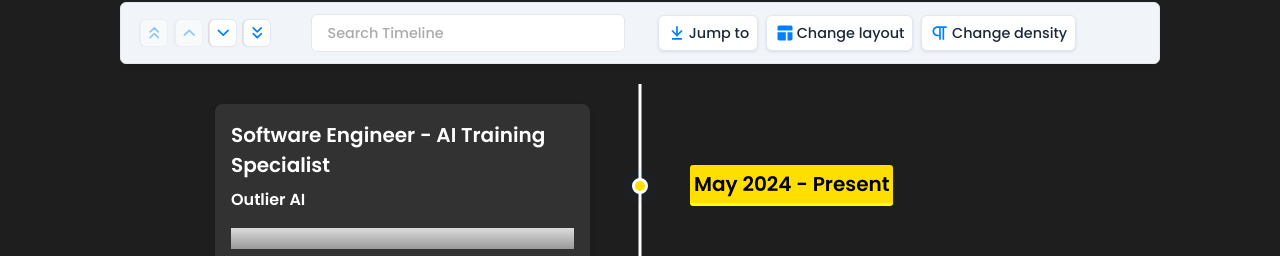
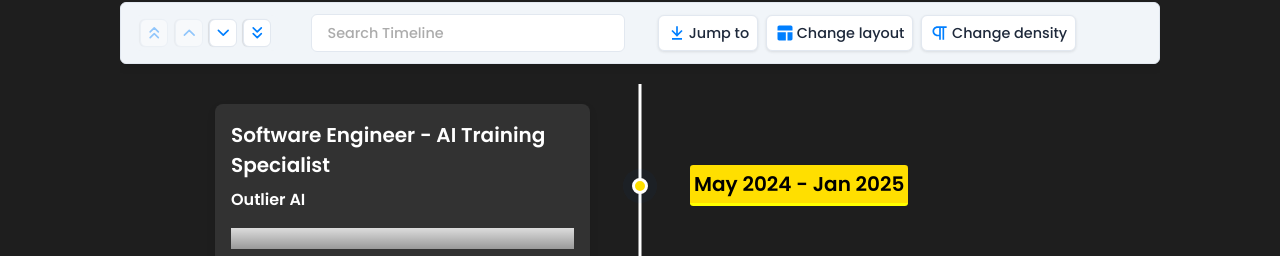
Before and after one commit to SmitPanchal1999/PortfolioBySmitPanchal.github.io, a React (Create React App) app: page / in a window 1280 px wide. Shown: the part 2367-2623 px from the top of the page. Built offline with nearby package versions, Linux system fonts and the light colour scheme.

Commit message:
changed the outlier experience

```diff
--- a/src/components/Experience/experience.js
+++ b/src/components/Experience/experience.js
@@ -5,7 +5,7 @@
 
 const experiences = [
 	{
-		title: 'May 2024 - Present',
+		title: 'May 2024 - Jan 2025',
 		cardTitle: 'Software Engineer - AI Training Specialist',
 		cardSubtitle: 'Outlier AI',
 		cardDetailedText: 'Toronto, ON, Canada',
@@ -46,7 +46,7 @@
 	return (
 		<section id='experience' className='experience-section'>
 			<h2 className='experience-title' data-aos="fade-up">Experience</h2>
-			<span className='experience-desc' data-aos="fade-up" data-aos-delay="100">
+			<span className='experience-desc' data-aos="fade-up" data-aos-delay="200">
 				Tech journey marked by impactful roles at Outlier AI, Nokia, Rapidops, and academic excellence at Wilfrid
 				Laurier and Dharmsinh Desai University. Committed to growth, innovation, and collaborative
 				problem-solving in dynamic environments.
--- a/src/components/Navbar/navbar.js
+++ b/src/components/Navbar/navbar.js
@@ -11,7 +11,7 @@
 	return (
 		<nav className='navbar'>
 			<img src={logo} alt='Logo' className='logo' onClick={()=>{
-				document.getElementById('home').scrollIntoView({behavior: 'smooth'});
+				window.scrollTo({ top: 0, behavior: 'smooth' });
 			}} />
 			<div className='menu'>
 				<Link activeClass='active' to='home' spy={true} smooth={true} offset={-150} duration={500} className='menu-list-item'>Home</Link>
```
